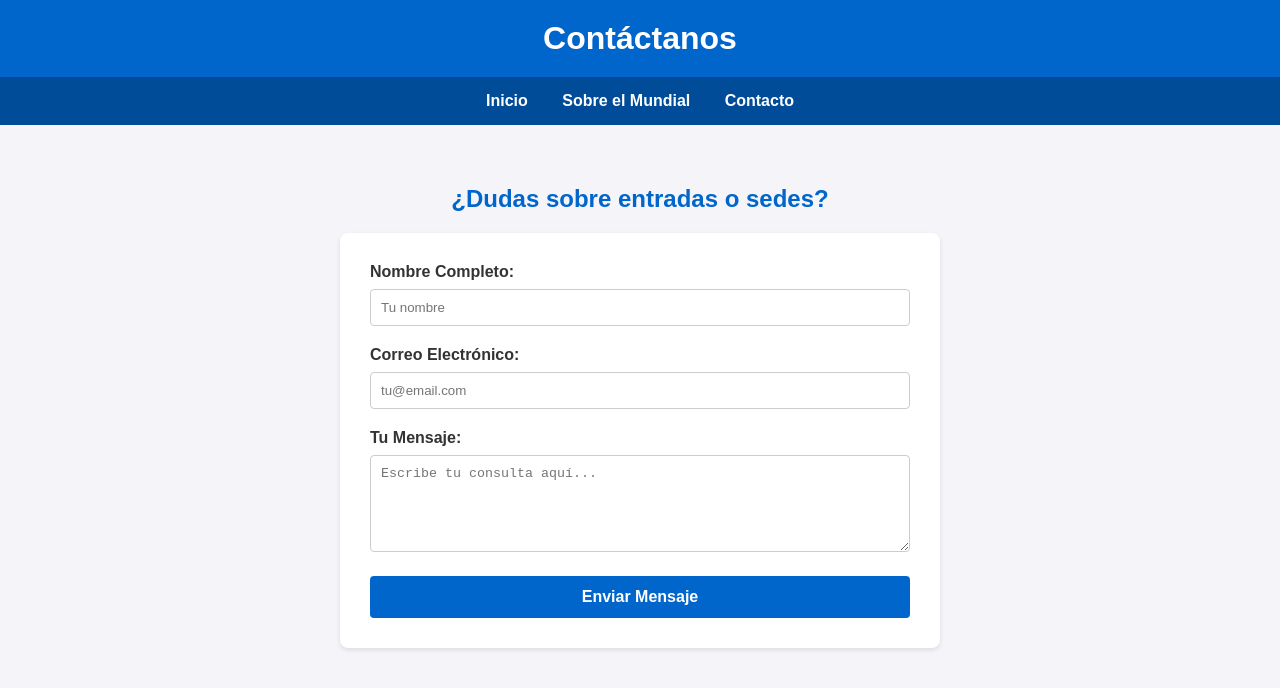
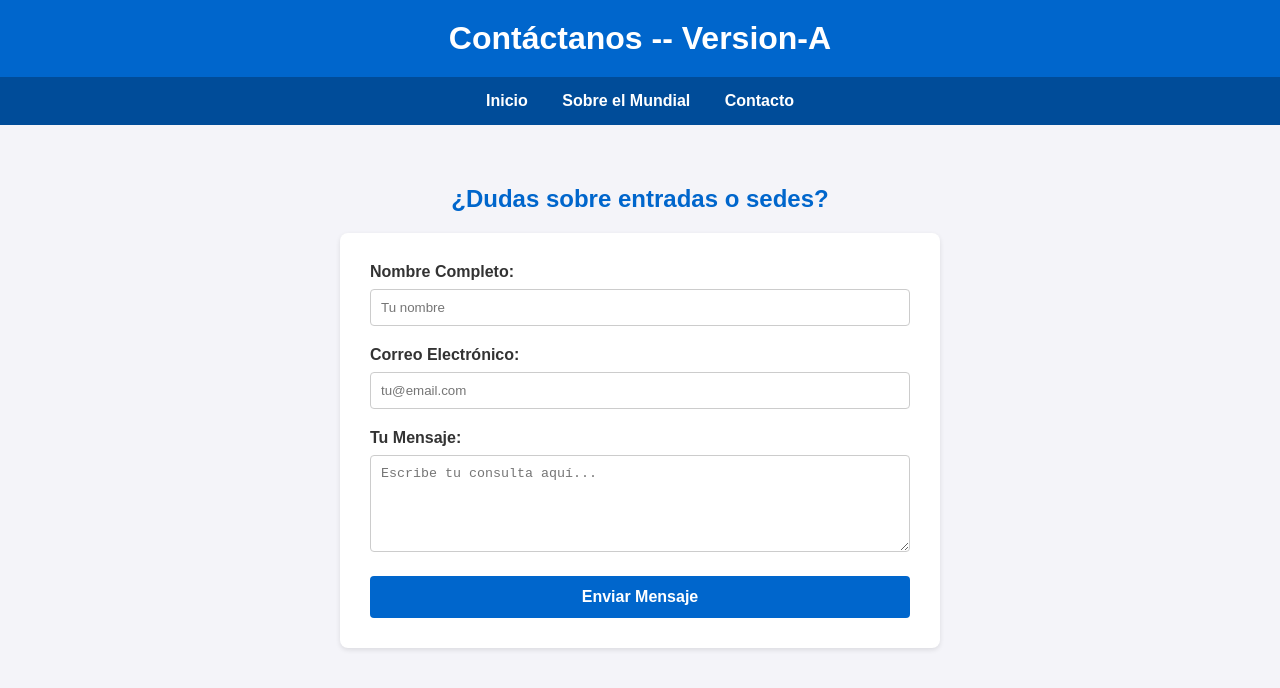
Before and after one commit to Fabrix-11/lab-git-sem02, a plain HTML site: page contact.html in a window 1280 px wide. Drawn offline with Linux system fonts and the light colour scheme.

Commit message:
cambio: título de contacto versión A

```diff
--- a/contact.html
+++ b/contact.html
@@ -8,7 +8,7 @@
 <body style="font-family: Arial, sans-serif; margin: 0; padding: 0; background-color: #f4f4f9; color: #333;">
 
     <header style="background-color: #0066cc; color: white; padding: 20px; text-align: center;">
-        <h1 style="margin: 0;">Contáctanos</h1>
+        <h1 style="margin: 0;">Contáctanos -- Version-A</h1>
     </header>
 
     <nav style="background-color: #004c99; padding: 15px; text-align: center;">
```
